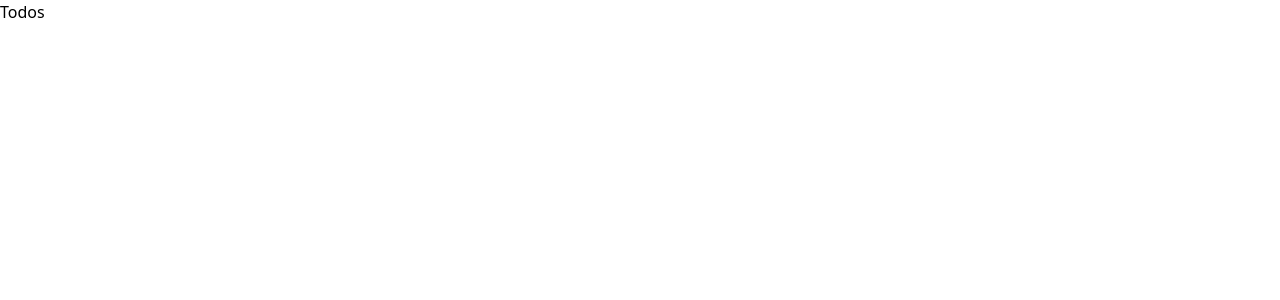
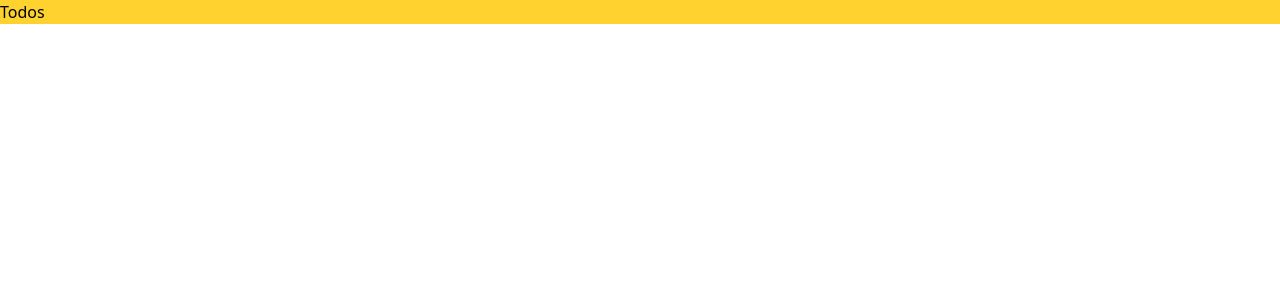
Before and after one commit to Papymankan/todo-app, a Next.js app: page /todos in a window 1280 px wide. Shown: the top 300 px of the page. Built offline with nearby package versions, Linux system fonts and the light colour scheme.

Commit message:
feat(ui) : page transition

```diff
--- /dev/null
+++ b/app/template.tsx
@@ -0,0 +1,18 @@
+"use client";
+
+import { AnimatePresence, motion } from "framer-motion";
+import { usePathname } from "next/navigation";
+
+export default function Template({ children }: { children: React.ReactNode }) {
+  const pathname = usePathname();
+
+  return (
+    <motion.div
+      initial={{ y: 0, opacity: 0 }}
+      animate={{ y: 0, opacity: 1 }}
+      transition={{ ease: "easeInOut", duration: 0.75 }}
+    >
+      {children}
+    </motion.div>
+  );
+}
--- a/app/todos/page.tsx
+++ b/app/todos/page.tsx
@@ -2,6 +2,6 @@ import React from 'react'
 
 export default function page() {
   return (
-    <div>Todos</div>
+    <div className='bg-amber-300'>Todos</div>
   )
 }
--- a/components/animated-button.tsx
+++ b/components/animated-button.tsx
@@ -8,9 +8,9 @@ export default function AnimatedButton() {
     <motion.div
       whileHover={{ scale: 1.05 }}
       whileTap={{ scale: 0.95 }}
-      className="px-8 py-4 bg-blue text-white rounded-lg"
+      className=" bg-blue text-white rounded-lg"
     >
-      <Link href={"/todos"}>View Your Todos</Link>
+      <Link href={"/todos"} className="block px-8 py-4">View Your Todos</Link>
     </motion.div>
   );
 }
```
